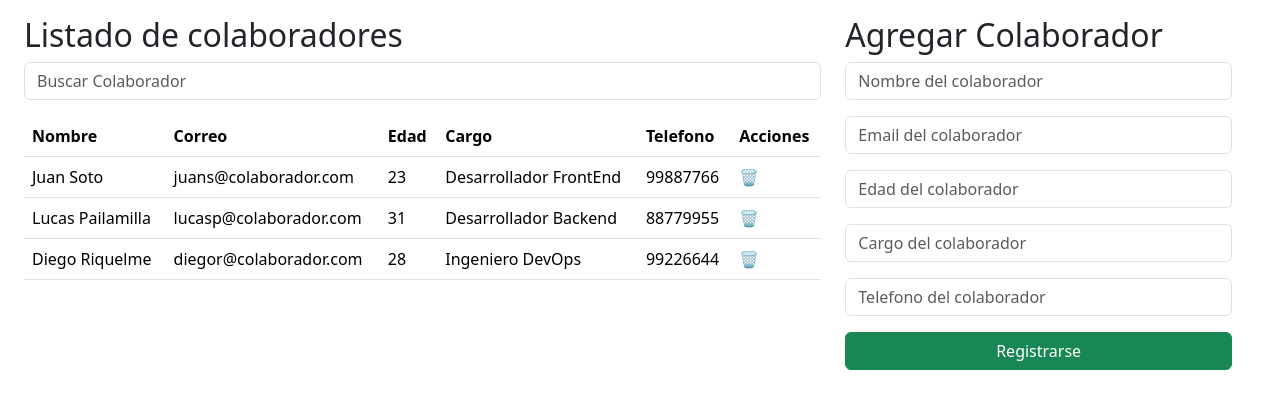
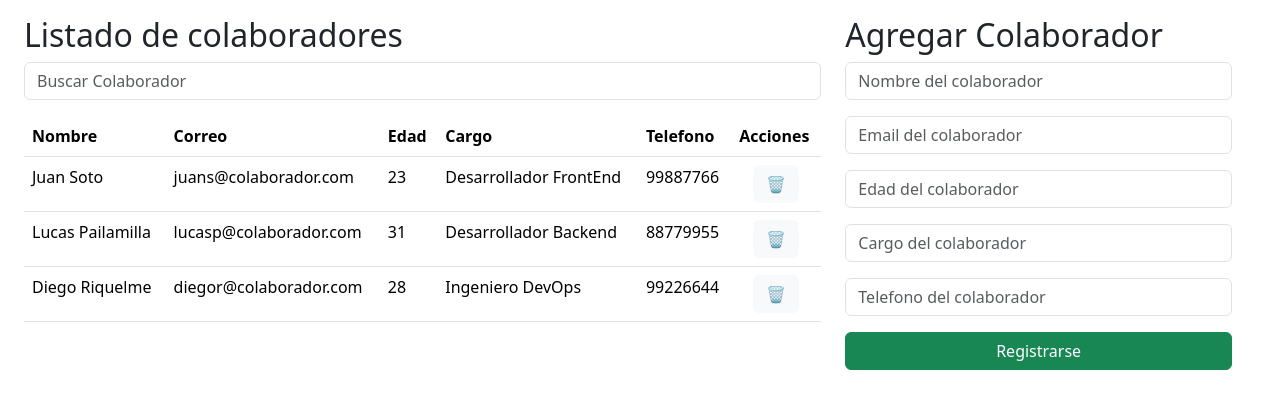
Before and after one commit to pesalinassilva/Base-Colaboradores, a React (Vite) app: page / in a window 1280 px wide. Shown: the top 408 px of the page. Built offline with nearby package versions, Linux system fonts and the light colour scheme.

Commit message:
Se envuelve el ícono de eliminar colaboradores del componente Listado en un botón para mejorar la usabilidad

```diff
--- a/src/components/Listado.jsx
+++ b/src/components/Listado.jsx
@@ -21,7 +21,9 @@ const Listado = ({colaboradores,enviarId}) => {
                             <td>{colaborador.edad}</td>
                             <td>{colaborador.cargo}</td>
                             <td>{colaborador.telefono}</td>
-                            <td onClick={()=> {enviarId(colaborador.id)}}>🗑️</td>
+                            <td className="text-center">
+                                <button className="btn btn-light" onClick={()=> {enviarId(colaborador.id)}}>🗑️</button>
+                            </td>
                         </tr>
                     )}
                 </tbody>
```
